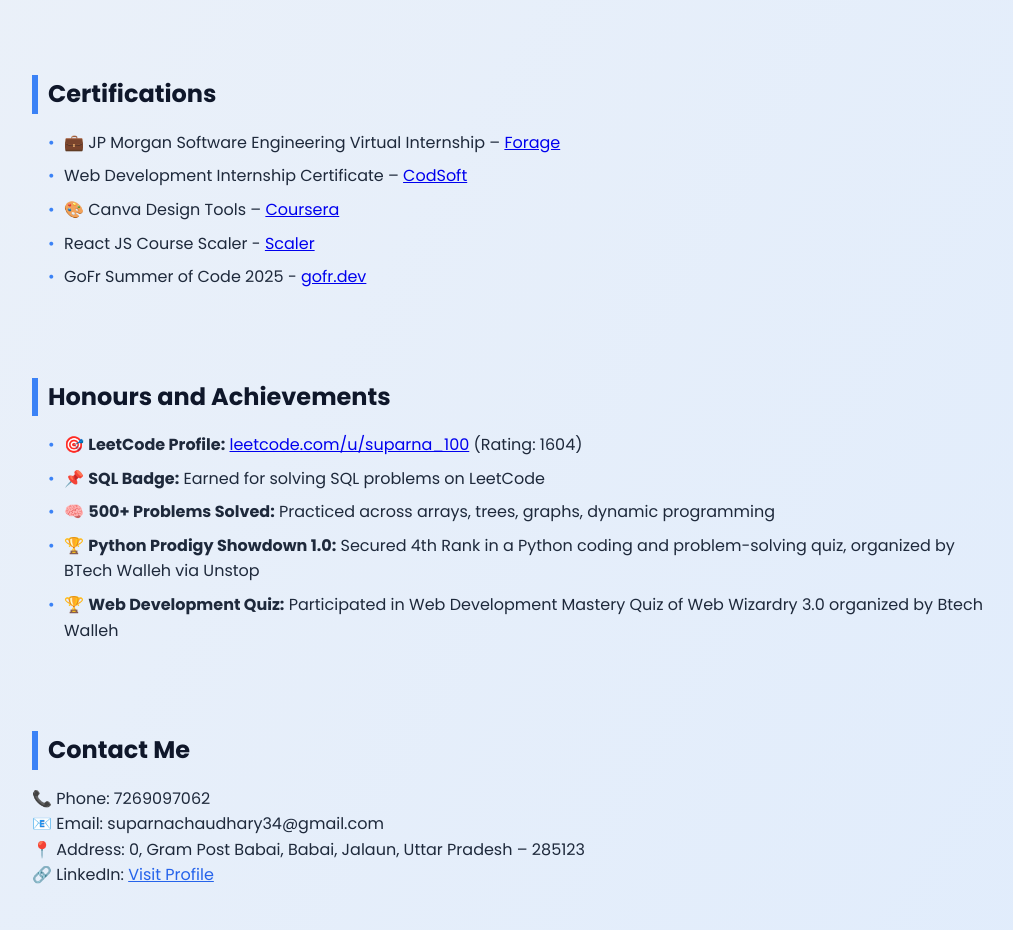
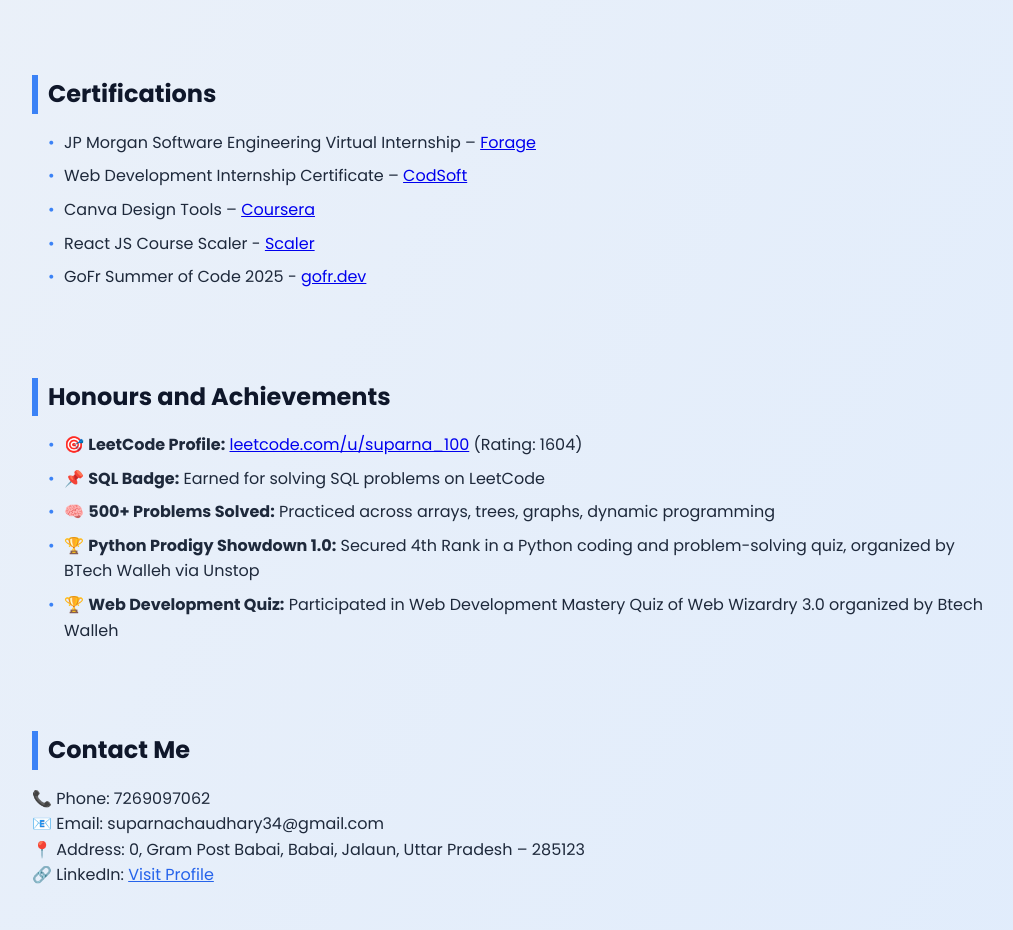
Before and after one commit to Suparna62/suparna_portfolio, a plain HTML site: page index.html in a window 1280 px wide. Shown: the part 2460-3390 px from the top of the page, without its empty margins (124-1137 px from the left). Drawn offline with Linux system fonts and the light colour scheme.

Commit message:
Update index.html

```diff
--- a/index.html
+++ b/index.html
@@ -121,9 +121,9 @@
   <section id="certifications">
     <h2>Certifications</h2>
     <ul>
-      <li>💼 JP Morgan Software Engineering Virtual Internship – <a href="https://forage-uploads-prod.s3.amazonaws.com/completion-certificates/J.P.%20Morgan/R5iK7HMxJGBgaSbvk_J.P.%20Morgan_2pcsayWaamrzt4a7d_1723060842853_completion_certificate.pdf" target="_blank">Forage</a></li>
+      <li>JP Morgan Software Engineering Virtual Internship – <a href="https://forage-uploads-prod.s3.amazonaws.com/completion-certificates/J.P.%20Morgan/R5iK7HMxJGBgaSbvk_J.P.%20Morgan_2pcsayWaamrzt4a7d_1723060842853_completion_certificate.pdf" target="_blank">Forage</a></li>
       <li>Web Development Internship Certificate – <a href="https://drive.google.com/file/d/1egTWzQbK8pIbJd2OtJzmEHpc7H9Q6Bfe/view" target="_blank" >CodSoft</a></li>
-      <li>🎨 Canva Design Tools – <a href="https://coursera.org/share/c55aa96b3442ccd4238b57d2cc368b6a" target="_blank" >Coursera</a></li>
+      <li>Canva Design Tools – <a href="https://coursera.org/share/c55aa96b3442ccd4238b57d2cc368b6a" target="_blank" >Coursera</a></li>
       <li>React JS Course Scaler - <a href="https://moonshot.scaler.com/s/li/Q5sdhngK7w" target="_blank" >Scaler</a></li>
       <li>GoFr Summer of Code 2025 - <a href="https://gofr.dev/certificate?id=ccd91f67-a3d8-4db9-a95e-8a11ecb1a883" target="_blank" >gofr.dev</a></li>
     </ul>
```
